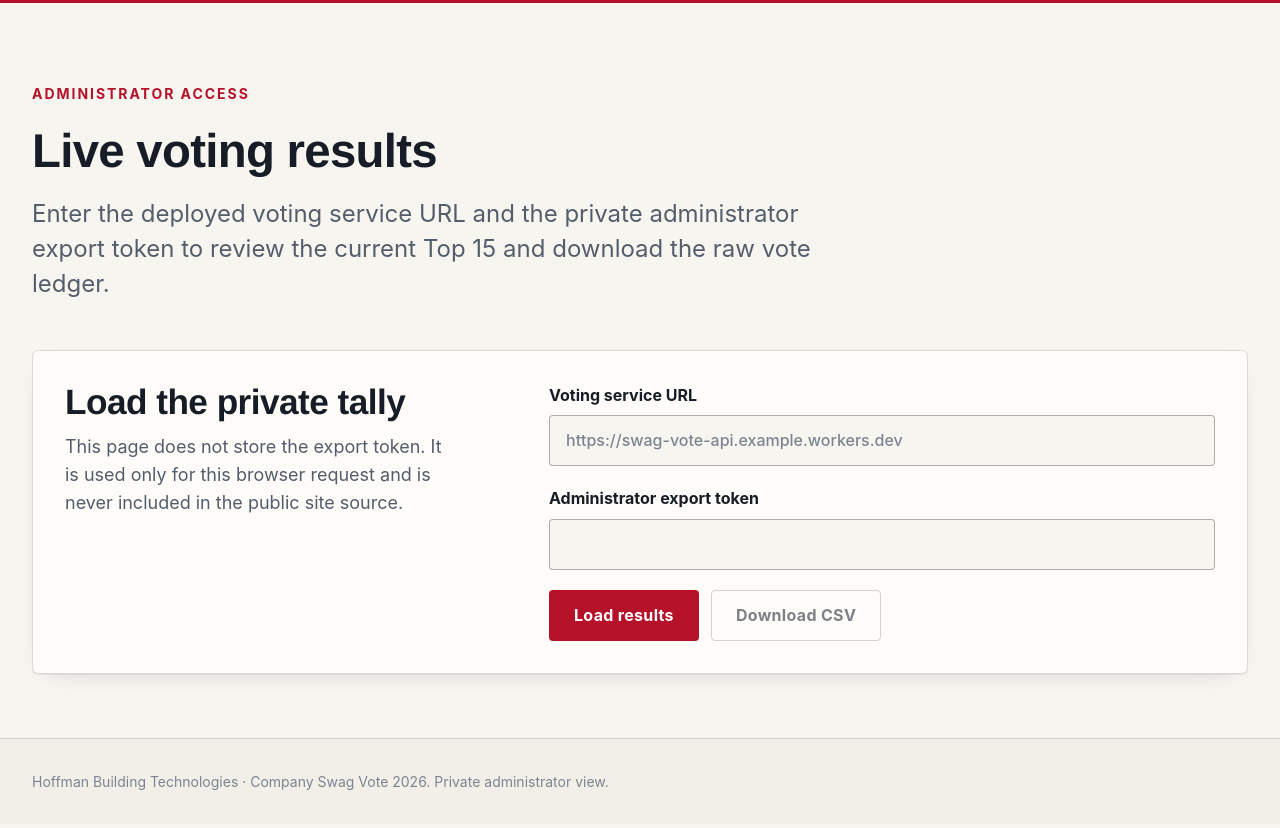
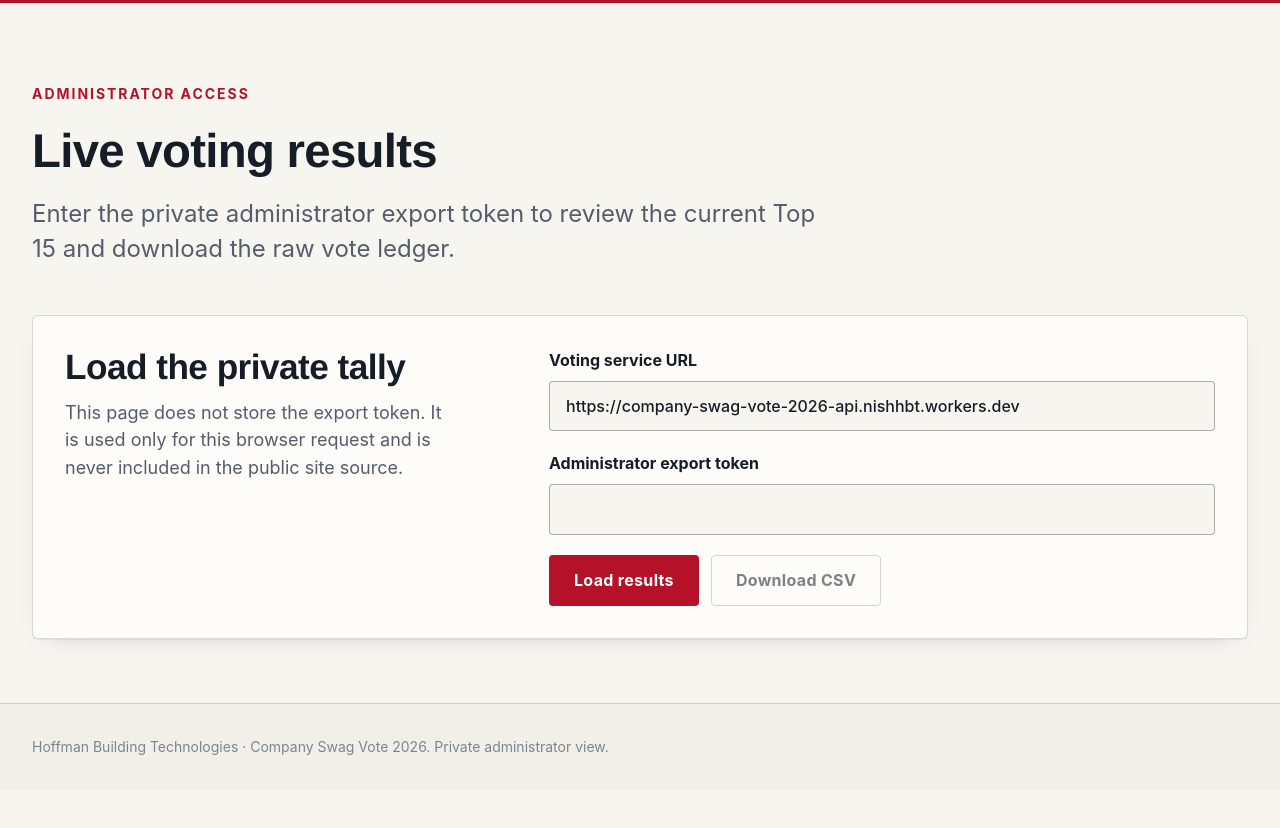
Before and after one commit to NishHBT/company-swag-vote-2026, a plain HTML site: page site/results.html in a window 1280 px wide. Shown: the part 78-906 px from the top of the page. Drawn offline with Linux system fonts and the light colour scheme; a web font is replaced by a local one.

Commit message:
Enable live vote service

```diff
--- a/site/js/config.js
+++ b/site/js/config.js
@@ -5,10 +5,9 @@
  *
  * VOTE_API_URL — the public base URL of the deployed Cloudflare Worker, with
  * no trailing slash, e.g. 'https://swag-vote-api.<your-subdomain>.workers.dev'.
- * Leave it blank until the Worker in ../worker is deployed; while blank the
- * ballot renders and can be filled in, but submitting shows a clear
- * "voting endpoint not configured" message and no vote-lock is stored.
+ * This public URL is safe to publish. The private administrator token stays
+ * only in the Cloudflare Worker secret store.
  */
 window.SWAG_VOTE_CONFIG = {
-  VOTE_API_URL: '',
+  VOTE_API_URL: 'https://company-swag-vote-2026-api.nishhbt.workers.dev',
 };
--- a/site/js/results.js
+++ b/site/js/results.js
@@ -27,6 +27,10 @@
   };
 
   var state = { catalog: null, csv: '', loading: false };
+
+  if (window.SWAG_VOTE_CONFIG && window.SWAG_VOTE_CONFIG.VOTE_API_URL) {
+    el.apiUrl.value = String(window.SWAG_VOTE_CONFIG.VOTE_API_URL).replace(/\/+$/, '');
+  }
 
   function escapeHTML(value) {
     return String(value).replace(/[&<>]/g, function (c) {
--- a/site/results.html
+++ b/site/results.html
@@ -64,8 +64,8 @@
         <p class="eyebrow">Administrator access</p>
         <h1 id="results-heading">Live voting results</h1>
         <p class="results__lede">
-          Enter the deployed voting service URL and the private administrator export token to review the
-          current Top 15 and download the raw vote ledger.
+          Enter the private administrator export token to review the current Top 15 and download the raw
+          vote ledger.
         </p>
       </section>
 
@@ -171,6 +171,7 @@
       <p>Hoffman Building Technologies · Company Swag Vote 2026. Private administrator view.</p>
     </footer>
 
+    <script src="js/config.js"></script>
     <script src="js/results.js" defer></script>
   </body>
 </html>
```
